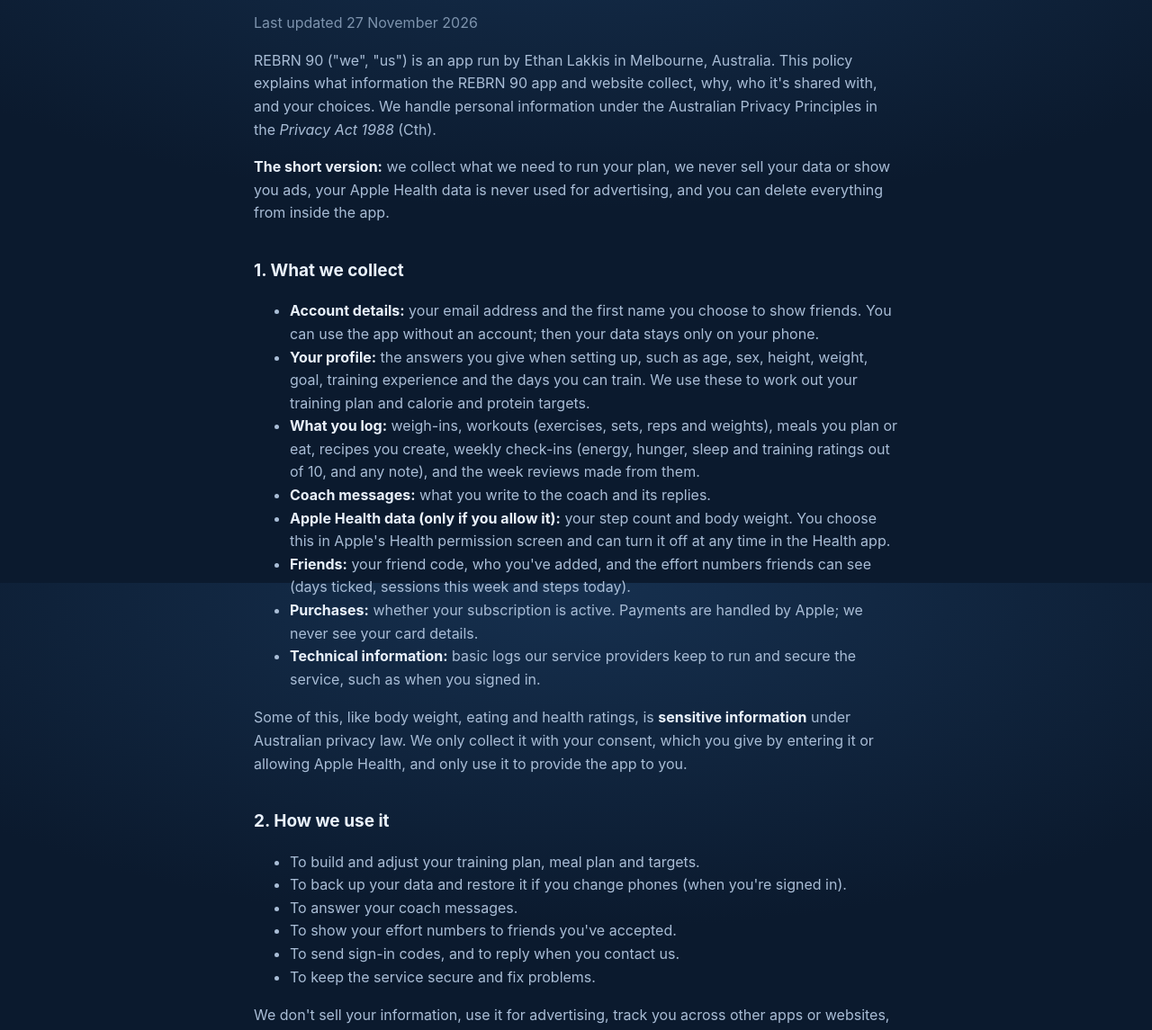
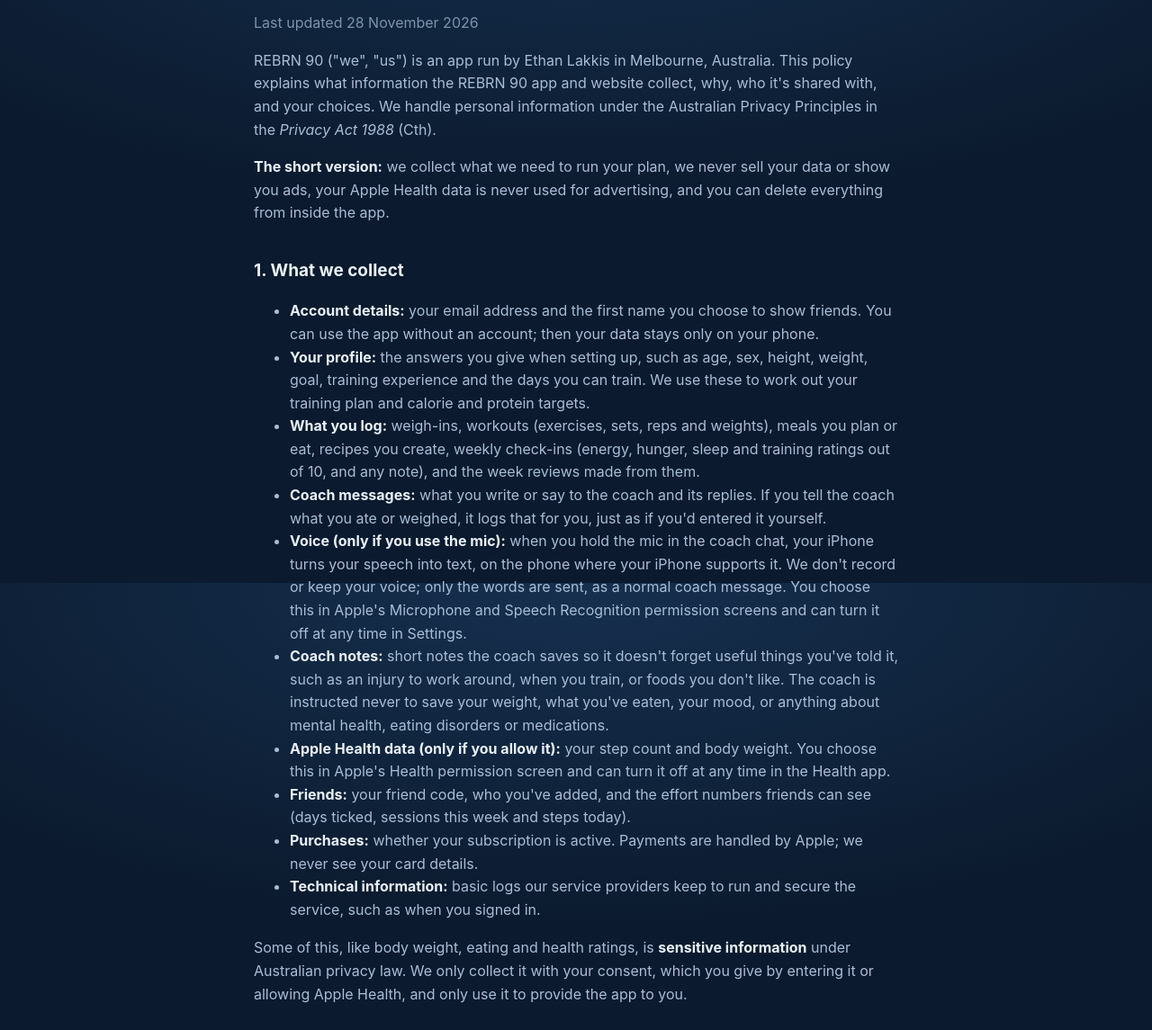
Before and after one commit to ethanlakkis01/rebrn90-site, a plain HTML site: page privacy.html in a window 1280 px wide. Shown: the part 152-1297 px from the top of the page at 90% size. Drawn offline with nearby package versions, Linux system fonts and the light colour scheme.

Commit message:
Update privacy.htmlPrivacy policy: voice input and coach memory

```diff
--- a/privacy.html
+++ b/privacy.html
@@ -3,7 +3,7 @@
 <main class="legal">
 
 <h1>Privacy Policy</h1>
-<p class="updated">Last updated 27 November 2026</p>
+<p class="updated">Last updated 28 November 2026</p>
 <p>REBRN 90 ("we", "us") is an app run by Ethan Lakkis in Melbourne, Australia. This policy explains what information the REBRN 90 app and website collect, why, who it's shared with, and your choices. We handle personal information under the Australian Privacy Principles in the <em>Privacy Act 1988</em> (Cth).</p>
 <p><strong>The short version:</strong> we collect what we need to run your plan, we never sell your data or show you ads, your Apple Health data is never used for advertising, and you can delete everything from inside the app.</p>
 
@@ -12,7 +12,9 @@
 <li><strong>Account details:</strong> your email address and the first name you choose to show friends. You can use the app without an account; then your data stays only on your phone.</li>
 <li><strong>Your profile:</strong> the answers you give when setting up, such as age, sex, height, weight, goal, training experience and the days you can train. We use these to work out your training plan and calorie and protein targets.</li>
 <li><strong>What you log:</strong> weigh-ins, workouts (exercises, sets, reps and weights), meals you plan or eat, recipes you create, weekly check-ins (energy, hunger, sleep and training ratings out of 10, and any note), and the week reviews made from them.</li>
-<li><strong>Coach messages:</strong> what you write to the coach and its replies.</li>
+<li><strong>Coach messages:</strong> what you write or say to the coach and its replies. If you tell the coach what you ate or weighed, it logs that for you, just as if you'd entered it yourself.</li>
+<li><strong>Voice (only if you use the mic):</strong> when you hold the mic in the coach chat, your iPhone turns your speech into text, on the phone where your iPhone supports it. We don't record or keep your voice; only the words are sent, as a normal coach message. You choose this in Apple's Microphone and Speech Recognition permission screens and can turn it off at any time in Settings.</li>
+<li><strong>Coach notes:</strong> short notes the coach saves so it doesn't forget useful things you've told it, such as an injury to work around, when you train, or foods you don't like. The coach is instructed never to save your weight, what you've eaten, your mood, or anything about mental health, eating disorders or medications.</li>
 <li><strong>Apple Health data (only if you allow it):</strong> your step count and body weight. You choose this in Apple's Health permission screen and can turn it off at any time in the Health app.</li>
 <li><strong>Friends:</strong> your friend code, who you've added, and the effort numbers friends can see (days ticked, sessions this week and steps today).</li>
 <li><strong>Purchases:</strong> whether your subscription is active. Payments are handled by Apple; we never see your card details.</li>
@@ -24,7 +26,7 @@
 <ul>
 <li>To build and adjust your training plan, meal plan and targets.</li>
 <li>To back up your data and restore it if you change phones (when you're signed in).</li>
-<li>To answer your coach messages.</li>
+<li>To answer your coach messages, log what you tell the coach, and remember what helps it coach you.</li>
 <li>To show your effort numbers to friends you've accepted.</li>
 <li>To send sign-in codes, and to reply when you contact us.</li>
 <li>To keep the service secure and fix problems.</li>
@@ -39,7 +41,8 @@
 <ul>
 <li><strong>Supabase:</strong> stores your account and backed-up data. Our database is hosted in Sydney, Australia.</li>
 <li><strong>Resend:</strong> sends sign-in emails, so it receives your email address.</li>
-<li><strong>Anthropic:</strong> provides the AI that writes coach replies. When you message the coach, your message, recent coach conversation and a summary of your plan (such as targets and your last check-in) are sent to generate the reply. Anthropic doesn't use this to train its models under its commercial terms.</li>
+<li><strong>Anthropic:</strong> provides the AI that writes coach replies. When you message the coach, your message, recent coach conversation, your coach notes and a summary of your plan (such as targets, today's meals and your last check-in) are sent to generate the reply. Anthropic doesn't use this to train its models under its commercial terms.</li>
+<li><strong>Apple speech recognition:</strong> if your iPhone can't turn speech into text on the phone, Apple may process it on its servers under Apple's privacy policy.</li>
 <li><strong>Apple:</strong> handles App Store payments and, if you allow it, Apple Health on your phone.</li>
 </ul>
 <p>Resend and Anthropic are based in the United States, so information they process may be handled outside Australia. We choose providers with strong security and privacy commitments. We may also disclose information if the law requires it.</p>
@@ -49,6 +52,7 @@
 
 <h2>6. Keeping and deleting your data</h2>
 <p>We keep your information while you have an account. You can delete your account at any time in the app (<strong>Account → Delete account</strong>), which permanently deletes your account and everything saved to it from our database. You can also email us to ask. Data stored only on your phone is removed when you delete the app.</p>
+<p>You can see everything the coach has saved about you in the app (<strong>Account → What your coach remembers</strong>) and delete any note at any time.</p>
 
 <h2>7. Your choices and rights</h2>
 <p>You can see and edit most of your information in the app. You can ask us for a copy of your information, or to correct or delete it, by emailing <a href="mailto:hello@rebrn90.app">hello@rebrn90.app</a>. If you have a privacy concern, contact us first. If you're not happy with our response, you can complain to the Office of the Australian Information Commissioner at <a href="https://www.oaic.gov.au">oaic.gov.au</a>.</p>
```
